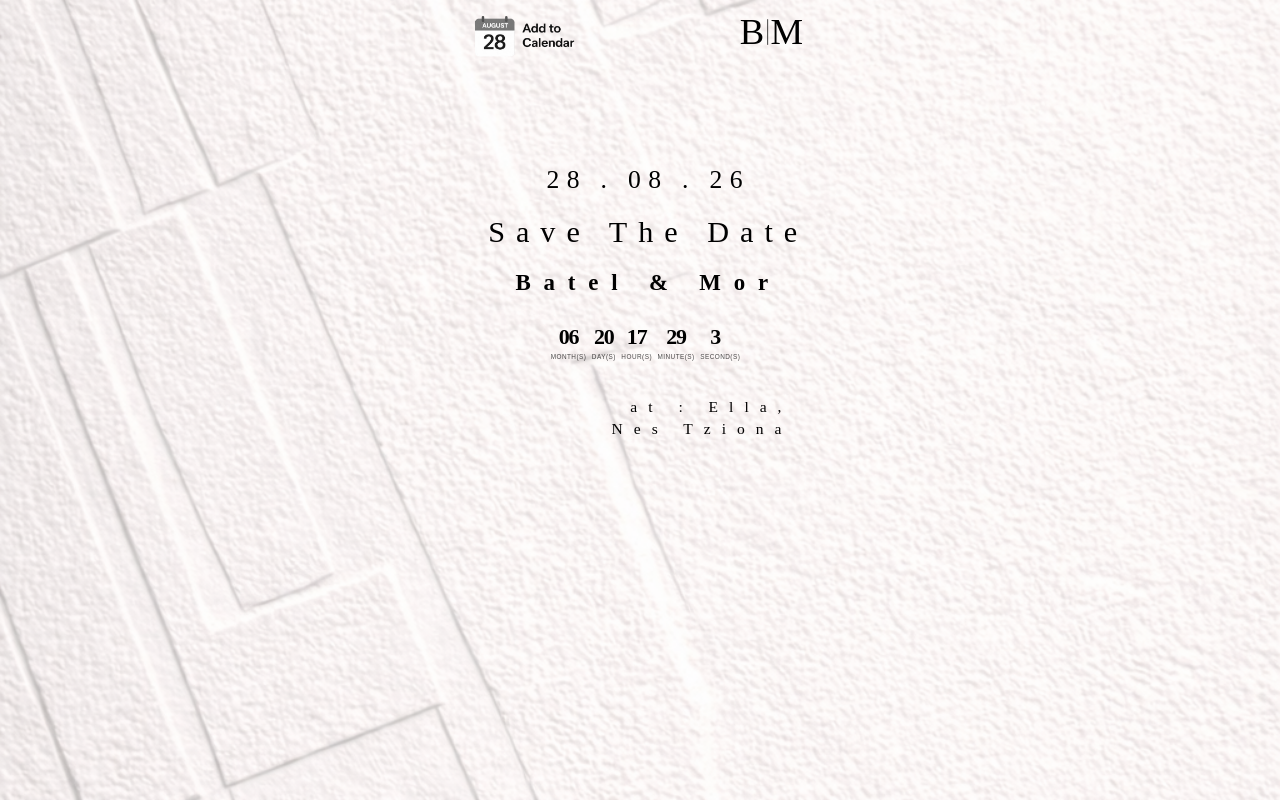
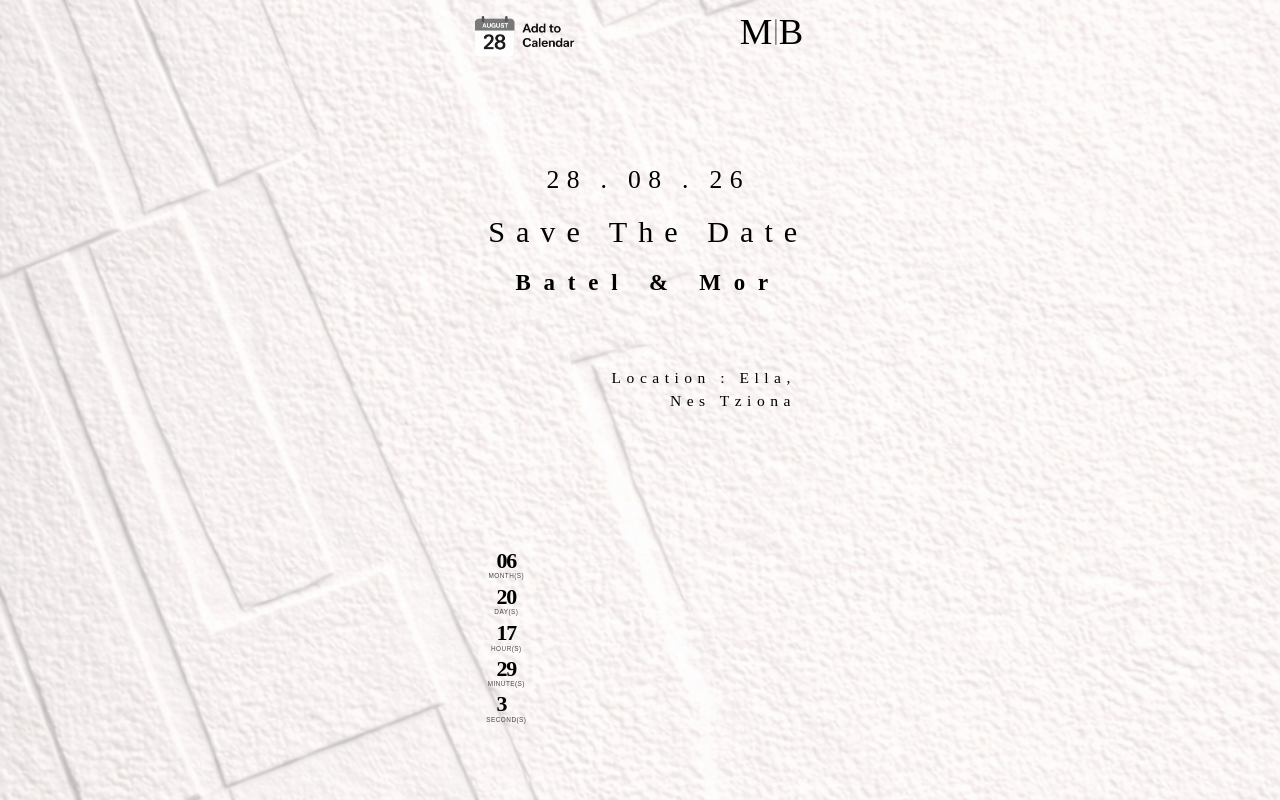
Before and after one commit to morrevah10/save-our-date, an Angular app: page / in a window 1280 px wide. Built offline with nearby package versions, Linux system fonts and the light colour scheme.

Commit message:
COUNTDOWN - VERTICAL Update

```diff
--- a/src/app/app.component.html
+++ b/src/app/app.component.html
@@ -43,11 +43,11 @@
     <!-- 2. BM LETTERS (Changed order: Batel first) -->
     <div class="mor-batel el" aria-label="Batel and Mor initials">
       <div class="letter-container">
-        <div class="batel">B</div>
+        <div class="mor">M</div>
       </div>
       <div class="mb-separator"></div>
       <div class="letter-container">
-        <div class="mor">M</div>
+        <div class="batel">B</div>
       </div>
     </div>
 
@@ -67,12 +67,12 @@
     </div>
 
     <!-- 5. COUNTDOWN (Separate) -->
-    <div class="countdown-container el">
+    <!-- <div class="countdown-container el">
       <div class="countdown">
         <div class="intro">
           <div class="cd">
             <div class="cd__unit-group">
-              <!-- Months -->
+              Months
               <div class="cd__unit">
                 <div class="cd__digits">
                   <div
@@ -112,7 +112,7 @@
                 </div>
                 <div class="cd__unit-label">Month(s)</div>
               </div>
-              <!-- Days -->
+              Days
               <div class="cd__unit">
                 <div class="cd__digits">
                   <div
@@ -154,7 +154,7 @@
               </div>
             </div>
             <div class="cd__unit-group">
-              <!-- Hours -->
+              Hours
               <div class="cd__unit">
                 <div class="cd__digits">
                   <div
@@ -194,7 +194,7 @@
                 </div>
                 <div class="cd__unit-label">Hour(s)</div>
               </div>
-              <!-- Minutes -->
+              Minutes
               <div class="cd__unit">
                 <div class="cd__digits">
                   <div
@@ -234,7 +234,7 @@
                 </div>
                 <div class="cd__unit-label">Minute(s)</div>
               </div>
-              <!-- Seconds -->
+              Seconds
               <div class="cd__unit">
                 <div class="cd__digits">
                   <div
@@ -278,7 +278,86 @@
           </div>
         </div>
       </div>
+    </div> -->
+
+<!-- 5. COUNTDOWN - VERTICAL -->
+<div class="countdown-container el">
+  <div class="countdown">
+    <div class="cd-vertical">
+
+      <div class="cd-vertical__unit">
+        <div class="cd__digits">
+          <div class="cd__digit" [class.cd__digit--roll-in]="animCols[0]">
+            <div data-pos="next" [class.cd__next-digit-fade]="animCols[0]">{{ moStr[0] }}</div>
+            <div data-pos="prev" [class.cd__prev-digit-fade]="animCols[0]">{{ prevMoStr[0] }}</div>
+          </div>
+          <div class="cd__digit" [class.cd__digit--roll-in]="animCols[1]">
+            <div data-pos="next" [class.cd__next-digit-fade]="animCols[1]">{{ moStr[1] }}</div>
+            <div data-pos="prev" [class.cd__prev-digit-fade]="animCols[1]">{{ prevMoStr[1] }}</div>
+          </div>
+        </div>
+        <div class="cd__unit-label">Month(s)</div>
+      </div>
+
+      <div class="cd-vertical__unit">
+        <div class="cd__digits">
+          <div class="cd__digit" [class.cd__digit--roll-in]="animCols[2]">
+            <div data-pos="next" [class.cd__next-digit-fade]="animCols[2]">{{ dStr[0] }}</div>
+            <div data-pos="prev" [class.cd__prev-digit-fade]="animCols[2]">{{ prevDStr[0] }}</div>
+          </div>
+          <div class="cd__digit" [class.cd__digit--roll-in]="animCols[3]">
+            <div data-pos="next" [class.cd__next-digit-fade]="animCols[3]">{{ dStr[1] }}</div>
+            <div data-pos="prev" [class.cd__prev-digit-fade]="animCols[3]">{{ prevDStr[1] }}</div>
+          </div>
+        </div>
+        <div class="cd__unit-label">Day(s)</div>
+      </div>
+
+      <div class="cd-vertical__unit">
+        <div class="cd__digits">
+          <div class="cd__digit" [class.cd__digit--roll-in]="animCols[4]">
+            <div data-pos="next" [class.cd__next-digit-fade]="animCols[4]">{{ hStr[0] }}</div>
+            <div data-pos="prev" [class.cd__prev-digit-fade]="animCols[4]">{{ prevHStr[0] }}</div>
+          </div>
+          <div class="cd__digit" [class.cd__digit--roll-in]="animCols[5]">
+            <div data-pos="next" [class.cd__next-digit-fade]="animCols[5]">{{ hStr[1] }}</div>
+            <div data-pos="prev" [class.cd__prev-digit-fade]="animCols[5]">{{ prevHStr[1] }}</div>
+          </div>
+        </div>
+        <div class="cd__unit-label">Hour(s)</div>
+      </div>
+
+      <div class="cd-vertical__unit">
+        <div class="cd__digits">
+          <div class="cd__digit" [class.cd__digit--roll-in]="animCols[6]">
+            <div data-pos="next" [class.cd__next-digit-fade]="animCols[6]">{{ mStr[0] }}</div>
+            <div data-pos="prev" [class.cd__prev-digit-fade]="animCols[6]">{{ prevMStr[0] }}</div>
+          </div>
+          <div class="cd__digit" [class.cd__digit--roll-in]="animCols[7]">
+            <div data-pos="next" [class.cd__next-digit-fade]="animCols[7]">{{ mStr[1] }}</div>
+            <div data-pos="prev" [class.cd__prev-digit-fade]="animCols[7]">{{ prevMStr[1] }}</div>
+          </div>
+        </div>
+        <div class="cd__unit-label">Minute(s)</div>
+      </div>
+
+      <div class="cd-vertical__unit">
+        <div class="cd__digits">
+          <div class="cd__digit" [class.cd__digit--roll-in]="animCols[8]">
+            <div data-pos="next" [class.cd__next-digit-fade]="animCols[8]">{{ sStr[0] }}</div>
+            <div data-pos="prev" [class.cd__prev-digit-fade]="animCols[8]">{{ prevSStr[0] }}</div>
+          </div>
+          <div class="cd__digit" [class.cd__digit--roll-in]="animCols[9]">
+            <div data-pos="next" [class.cd__next-digit-fade]="animCols[9]">{{ sStr[1] }}</div>
+            <div data-pos="prev" [class.cd__prev-digit-fade]="animCols[9]">{{ prevSStr[1] }}</div>
+          </div>
+        </div>
+        <div class="cd__unit-label">Second(s)</div>
+      </div>
+
     </div>
+  </div>
+</div>
 
     <!-- 6. OLD DATE NUMBERS (HIDDEN - Can enable later) -->
     <div class="date-numbers el" style="display: none">
@@ -290,12 +369,26 @@
     </div>
 
     <!-- 7. LOCATION TEXT (Added "at") -->
-    <div class="location-text el">
+    <!-- <div class="location-text el">
       <p class="location">
-        at : Ella,<br />
+        Location  : Ella,<br />
         <span>Nes Tziona</span>
       </p>
-    </div>
+    </div> -->
+
+    <!-- 7. LOCATION TEXT - opens Waze -->
+
+<a class="location-text el"
+  href="https://waze.com/ul?q=%D7%90%D7%9C%D7%94+%D7%92%D7%9F+%D7%90%D7%99%D7%A8%D7%95%D7%A2%D7%99%D7%9D+%D7%94%D7%90%D7%9C%D7%95%D7%A4%D7%99%D7%9D+%D7%A0%D7%A1+%D7%A6%D7%99%D7%95%D7%A0%D7%94&navigate=yes"
+  target="_blank"
+  rel="noopener"
+  aria-label="Open in Waze"
+>
+  <p class="location">
+    Location : Ella,<br />
+    <span>Nes Tziona</span>
+  </p>
+</a>
 
     <!-- 8. COUPLE IMAGE -->
     <div class="image-container el" aria-hidden="true">
--- a/src/app/app.component.scss
+++ b/src/app/app.component.scss
@@ -1658,3 +1658,61 @@ h1 {
     opacity: 1;
   }
 }
+
+
+.cd-vertical {
+  display: flex;
+  flex-direction: column;
+  align-items: center;
+  gap: 2px;
+}
+
+.cd-vertical__unit {
+  display: flex;
+  flex-direction: column;
+  align-items: center;
+  line-height: 1;
+}
+
+.cd-vertical__unit .cd__digits {
+  font-size: calc(var(--countdown-size, 24) * 1px);
+  font-weight: 700;
+  font-family: var(--font-family-primary);
+  color: var(--text-color);
+  display: flex;
+  justify-content: center;
+  align-items: center;
+  height: 1.05em;
+  overflow: hidden;
+  letter-spacing: -1px;
+}
+
+.cd-vertical__unit .cd__unit-label {
+  font-family: var(--font-family-secondary);
+  font-size: 7px;
+  letter-spacing: 0.5px;
+  margin-top: 1px;
+  margin-bottom: 4px;
+  color: rgba(0, 0, 0, 0.7);
+  font-weight: 400;
+  text-transform: uppercase;
+  text-align: center;
+}
+
+.location-text {
+  text-decoration: none;
+  color: inherit;
+  cursor: pointer;
+
+  .location {
+    margin: 0;
+    font-size: calc(var(--location-size, 17) * 1px);
+    letter-spacing: 6px;
+    text-align: right;
+    line-height: 1.5;
+  }
+
+  &:hover .location {
+    opacity: 0.7;
+  }
+}
--- a/src/app/app.component.ts
+++ b/src/app/app.component.ts
@@ -60,13 +60,23 @@ export class AppComponent implements OnInit, OnDestroy, AfterViewInit {
     }
   }
 
-  addToCalendar(): void {
-    const ua = navigator.userAgent || '';
-    const isAppleDevice = /iPhone|iPad|iPod|Macintosh/.test(ua);
-    const isSafari = /^((?!chrome|android).)*safari/i.test(ua);
-    const urlToOpen = (isAppleDevice && isSafari) ? this.icsUrl : this.googleCalendarUrl;
-    window.open(urlToOpen, '_blank', 'noopener');
+addToCalendar(): void {
+  const ua = navigator.userAgent || '';
+  const isIOS = /iPhone|iPad|iPod/.test(ua);
+  const isMac = /Macintosh/.test(ua) && navigator.maxTouchPoints > 0;
+  const isApple = isIOS || isMac;
+
+  if (isApple) {
+    const link = document.createElement('a');
+    link.href = this.icsUrl;
+    link.download = 'save-our-date.ics';
+    document.body.appendChild(link);
+    link.click();
+    document.body.removeChild(link);
+  } else {
+    window.open(this.googleCalendarUrl, '_blank', 'noopener');
   }
+}
 
   onIntroDone(): void {
     this.showIntro = false;
--- a/src/app/intro-overlay/intro-overlay.component.scss
+++ b/src/app/intro-overlay/intro-overlay.component.scss
@@ -39,7 +39,7 @@
   font-family: var(--font-family-primary, serif);
   color: #000000;
   font-size: clamp(72px, 18vw, 180px);
-  letter-spacing: 0.05em;
+  letter-spacing: -0.20em;
   line-height: 1;
   user-select: none;
 
--- a/src/app/intro-overlay/intro-overlay.component.ts
+++ b/src/app/intro-overlay/intro-overlay.component.ts
@@ -19,7 +19,6 @@ export class IntroOverlayComponent implements AfterViewInit {
     const rightEl = this.right.nativeElement;
     const wrapEl = this.wrap.nativeElement;
 
-    // מצב יציב התחלתי
     gsap.set(wrapEl, { opacity: 1 });
     gsap.set([leftEl, rightEl], { x: 0, y: 0, opacity: 1, transformOrigin: '50% 50%' });
 
@@ -28,71 +27,28 @@ export class IntroOverlayComponent implements AfterViewInit {
       onComplete: () => this.done.emit(),
     });
 
-    // 1) להפוך חיתוך אנכי לאלכסוני
     tl.to(leftEl, {
       clipPath: 'polygon(0 0, 60% 0, 40% 100%, 0 100%)',
       duration: 0.35,
       ease: 'power2.inOut',
     })
-    .to(
-      rightEl,
-      {
+    .to(rightEl, {
       clipPath: 'polygon(60% 0, 100% 0, 100% 100%, 40% 100%)',
       duration: 0.35,
       ease: 'power2.inOut',
-      },
-      '<'
-    )
-
-    // 2) לזוז החוצה בכיוון האלכסון
+    }, '<')
     .to(leftEl, {
       x: '-120vw',
       y: '-120vh',
       duration: 1.6,
       ease: 'power2.inOut',
     })
-    .to(
-      rightEl,
-      {
+    .to(rightEl, {
       x: '120vw',
       y: '120vh',
       duration: 1.6,
       ease: 'power2.inOut',
-      },
-      '<'
-    )
+    }, '<')
     .to(wrapEl, { opacity: 0, duration: 0.15 }, '-=0.1');
   }
-
-  googleCalendarUrl =
-  'https://calendar.google.com/calendar/render?action=TEMPLATE' +
-  '&text=Save%20the%20Date' +
-  '&dates=20260828T090000Z/20260828T140000Z' +
-  '&details=Save%20the%20date' +
-  '&location=Tel%20Aviv';
-
-outlookCalendarUrl =
-  'https://outlook.live.com/calendar/0/deeplink/compose' +
-  '?subject=Save%20the%20Date' +
-  '&body=Save%20the%20date' +
-  '&location=Tel%20Aviv' +
-  '&startdt=2026-08-28T12:00:00' +
-  '&enddt=2026-08-28T17:00:00';
-
-icsUrl = '/save-our-date/calendar.ics'; // שים לב לבייס־הרף של GitHub Pages
-
-addToCalendar(e: MouseEvent) {
-  e.preventDefault();
-
-  const ua = navigator.userAgent || '';
-  const isAppleDevice = /iPhone|iPad|iPod|Macintosh/.test(ua);
-  const isSafari = /^((?!chrome|android).)*safari/i.test(ua);
-
-  // ברירת מחדל: אפל -> ICS, אחרת -> גוגל
-  const urlToOpen = (isAppleDevice && isSafari) ? this.icsUrl : this.googleCalendarUrl;
-
-  // פותח בטאב חדש (פחות נחסם)
-  window.open(urlToOpen, '_blank', 'noopener');
 }
-
-}
--- a/src/styles.scss
+++ b/src/styles.scss
@@ -36,17 +36,17 @@
   --names-size: 25;
 
   /* ⏱️ Countdown */
-  --countdown-x: 207;
-  --countdown-y: 355;
+  --countdown-x: 55;
+  --countdown-y: 600;
   --countdown-size: 24;
 
   /* 📍 Location (at Ella, Nes Tziona) */
   --location-x: 170;
-  --location-y: 433;
+  --location-y: 400;
   --location-size: 17;
 
   /* 🖼️ Couple Image */
-  --image-x: 0;
+  --image-x: 10;
   --image-y: 480;
   --image-width: 1.16;
 
```
Lines whose indentation alone changed are shown as unchanged.
